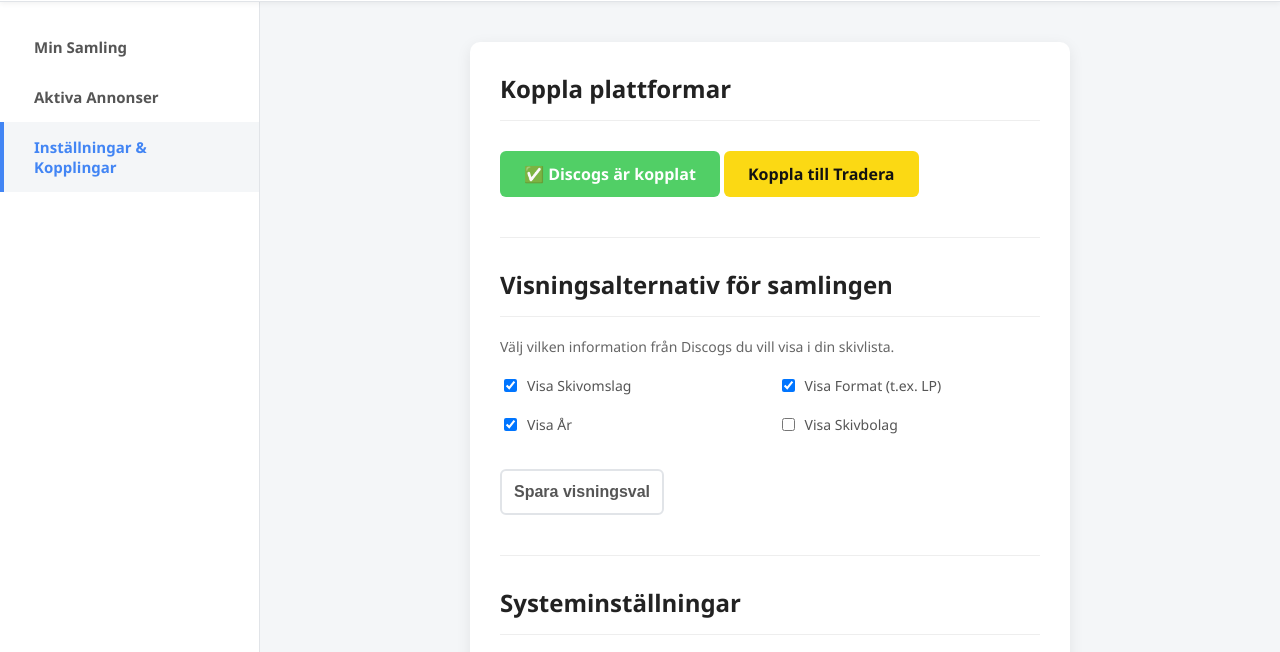
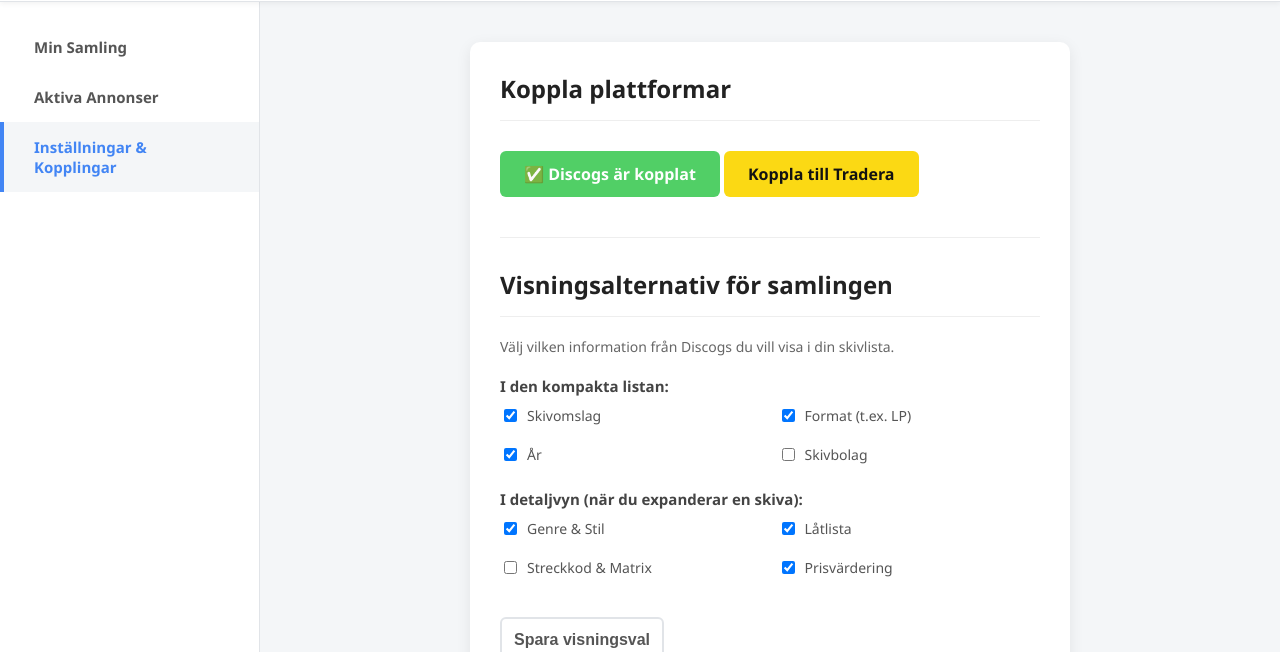
Before and after one commit to fuzzbdn/Tradeogs, a website: page public/dashboard.html in a window 1280 px wide. Shown: the part 79-731 px from the top of the page. Drawn offline with Linux system fonts and the light colour scheme; sample sign-in values are in the browser's storage.

Commit message:
Update dashboard.html

```diff
--- a/public/dashboard.html
+++ b/public/dashboard.html
@@ -74,23 +74,42 @@
                     <hr style="border: none; border-top: 1px solid #eee; margin: 30px 0;">
 
                     <!-- Visningsalternativ för samlingen -->
+<!-- Visningsalternativ för samlingen -->
                     <h2>Visningsalternativ för samlingen</h2>
                     <p style="color: #666; font-size: 14px; margin-bottom: 20px;">Välj vilken information från Discogs du vill visa i din skivlista.</p>
 
+                    <h3 style="font-size: 15px; margin-bottom: 10px; color: #444;">I den kompakta listan:</h3>
                     <div style="display: grid; grid-template-columns: 1fr 1fr; gap: 15px; margin-bottom: 20px;">
                         <label style="display: flex; align-items: center; cursor: pointer; font-weight: normal;">
-                            <input type="checkbox" id="set-bild" checked style="width: auto; margin-right: 10px;"> Visa Skivomslag
+                            <input type="checkbox" id="set-bild" checked style="width: auto; margin-right: 10px;"> Skivomslag
                         </label>
                         <label style="display: flex; align-items: center; cursor: pointer; font-weight: normal;">
-                            <input type="checkbox" id="set-format" checked style="width: auto; margin-right: 10px;"> Visa Format (t.ex. LP)
+                            <input type="checkbox" id="set-format" checked style="width: auto; margin-right: 10px;"> Format (t.ex. LP)
                         </label>
                         <label style="display: flex; align-items: center; cursor: pointer; font-weight: normal;">
-                            <input type="checkbox" id="set-ar" checked style="width: auto; margin-right: 10px;"> Visa År
+                            <input type="checkbox" id="set-ar" checked style="width: auto; margin-right: 10px;"> År
                         </label>
                         <label style="display: flex; align-items: center; cursor: pointer; font-weight: normal;">
-                            <input type="checkbox" id="set-bolag" style="width: auto; margin-right: 10px;"> Visa Skivbolag
+                            <input type="checkbox" id="set-bolag" style="width: auto; margin-right: 10px;"> Skivbolag
                         </label>
                     </div>
+
+                    <h3 style="font-size: 15px; margin-bottom: 10px; color: #444;">I detaljvyn (när du expanderar en skiva):</h3>
+                    <div style="display: grid; grid-template-columns: 1fr 1fr; gap: 15px; margin-bottom: 25px;">
+                        <label style="display: flex; align-items: center; cursor: pointer; font-weight: normal;">
+                            <input type="checkbox" id="set-genre" checked style="width: auto; margin-right: 10px;"> Genre & Stil
+                        </label>
+                        <label style="display: flex; align-items: center; cursor: pointer; font-weight: normal;">
+                            <input type="checkbox" id="set-tracklist" checked style="width: auto; margin-right: 10px;"> Låtlista
+                        </label>
+                        <label style="display: flex; align-items: center; cursor: pointer; font-weight: normal;">
+                            <input type="checkbox" id="set-matrix" style="width: auto; margin-right: 10px;"> Streckkod & Matrix
+                        </label>
+                        <label style="display: flex; align-items: center; cursor: pointer; font-weight: normal;">
+                            <input type="checkbox" id="set-price" checked style="width: auto; margin-right: 10px;"> Prisvärdering
+                        </label>
+                    </div>
+
                     <button class="btn btn-outline" onclick="saveDisplaySettings()" style="width: auto;">Spara visningsval</button>
 
                     <hr style="border: none; border-top: 1px solid #eee; margin: 30px 0;">
```
